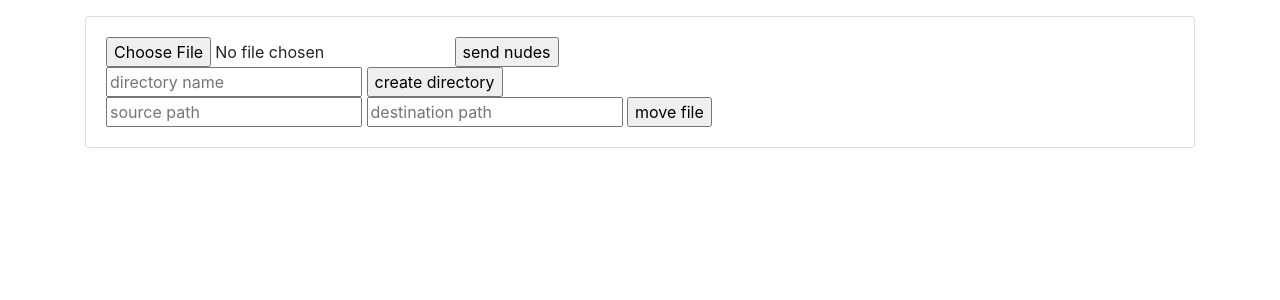
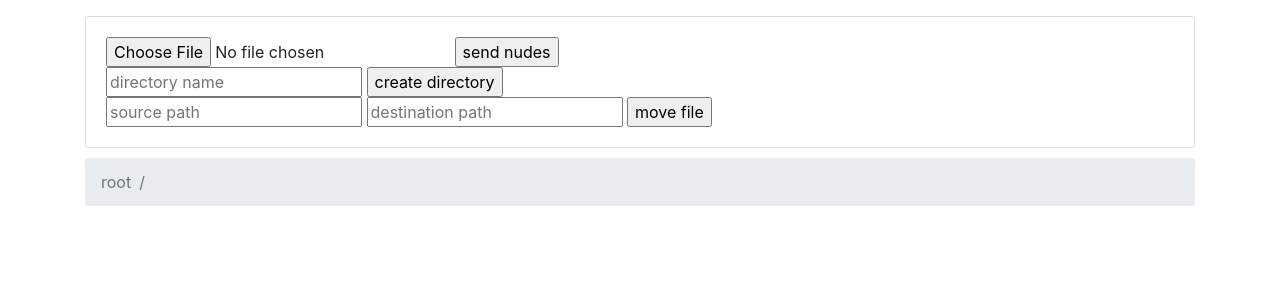
Before and after one commit to culhatsker/fileshelter, a Flask app: page /files/ in a window 1280 px wide. Shown: the top 300 px of the page. Run offline with Flask 2, Linux system fonts and the light colour scheme; some libraries are stand-ins or nearby versions.

Commit message:
Add current folder label

```diff
--- a/fileshelter/app.py
+++ b/fileshelter/app.py
@@ -8,9 +8,11 @@ files_dir = os.path.abspath("./files")
 if not os.path.isdir(files_dir):
     os.makedirs(files_dir)
 
+
 @app.route("/")
 def root_view():
     return redirect(url_for("files_list_view"))
+
 
 @app.route("/files", defaults={"directory": ""})
 @app.route("/files/", defaults={"directory": ""})
@@ -23,7 +25,7 @@ def files_list_view(directory):
             {
                 "name": name,
                 "directory": os.path.isdir(
-                    os.path.join(files_dir, name))
+                    os.path.join(files_dir, directory, name))
             }
             for name in os.listdir(os.path.join(files_dir, directory))
         ],
@@ -31,12 +33,14 @@ def files_list_view(directory):
         normpath=os.path.normpath
     )
 
+
 @app.route("/internal/download/<path:filepath>")
 def download_view(filepath):
     filepath = os.path.abspath(os.path.join(files_dir, filepath))
     if not filepath.startswith(files_dir):
         raise Exception("Can't access this path")
     return send_file(filepath)
+
 
 @app.route("/internal/upload", defaults={"directory": ""}, methods=["POST"])
 @app.route("/internal/upload/", defaults={"directory": ""}, methods=["POST"])
@@ -54,6 +58,7 @@ def upload_view(directory):
     file.save(saveto)
     return redirect(url_for("files_list_view", directory=directory))
 
+
 @app.route("/internal/create_directory", methods=["POST"])
 def create_directory_view():
     directory = request.form["directory"]
@@ -62,6 +67,7 @@ def create_directory_view():
         raise Exception("Can't access this path")
     os.makedirs(absdir)
     return redirect(url_for("files_list_view", directory=directory))
+
 
 @app.route("/internal/move", methods=["POST"])
 def move_file_view():
--- a/fileshelter/templates/files.html
+++ b/fileshelter/templates/files.html
@@ -22,6 +22,24 @@
         </form>
     </div>
 </div>
+<nav aria-label="breadcrumb">
+    <ol class="breadcrumb">
+        {% if path != '' %}
+        <li class="breadcrumb-item"><a href="{{ url_for('files_list_view', directory='') }}">root</a></li>
+        {% else %}
+        <li class="breadcrumb-item active" aria-current="page">root</li>
+        {% endif %}
+        {% set folders = path.split('/') %}
+        {% set path_len = folders | length %}
+        {% for index in range(path_len) %}
+            {% if index != path_len - 1 %}
+        <li class="breadcrumb-item"><a href="{{ url_for('files_list_view', directory=join(path[0], path[1:index])) }}">{{ folders[index] }}</a></li>
+            {% else %}
+        <li class="breadcrumb-item active" aria-current="page">{{ folders[index] }}</li>
+            {% endif %}
+        {% endfor %}
+    </ol>
+</nav>
 {% if path != '' %}
 <div class="card">
     <div class="card-body">
```
